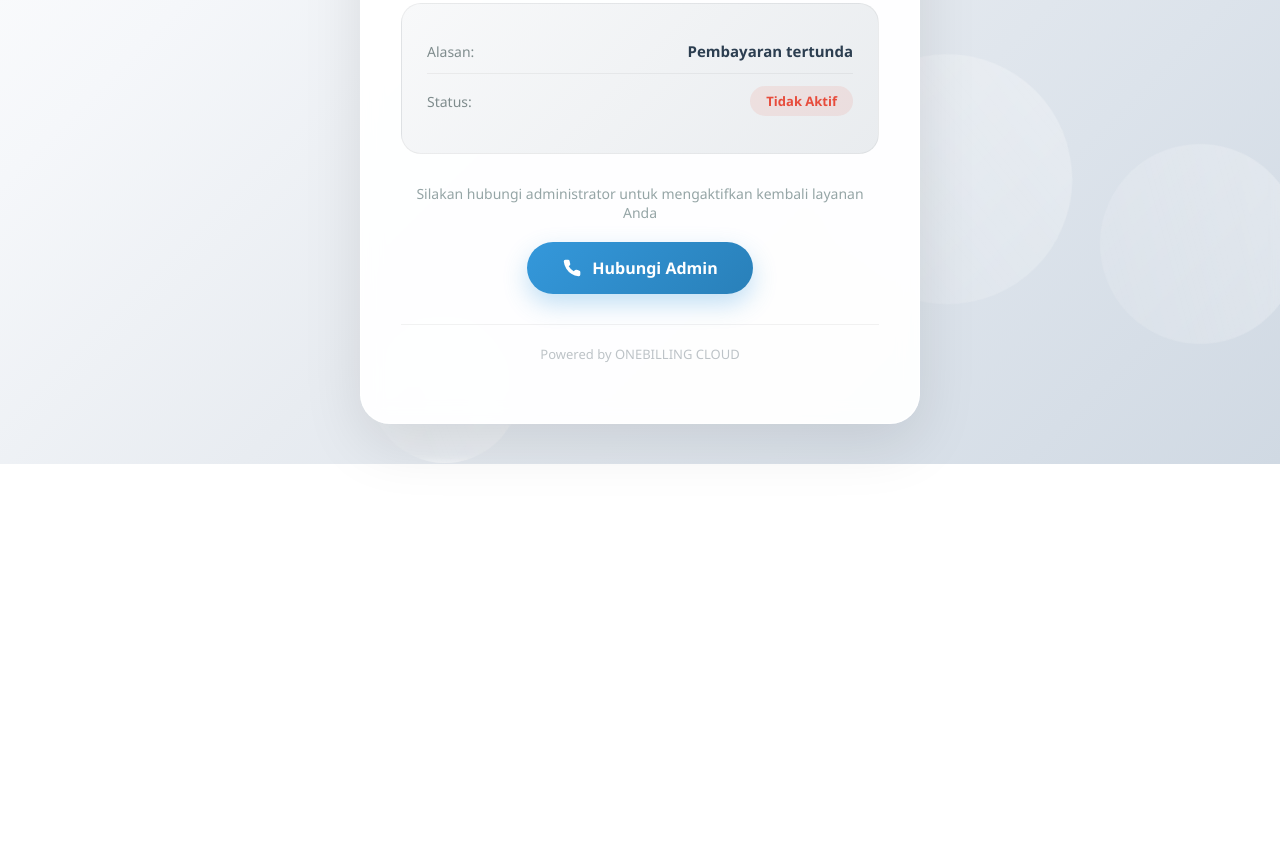
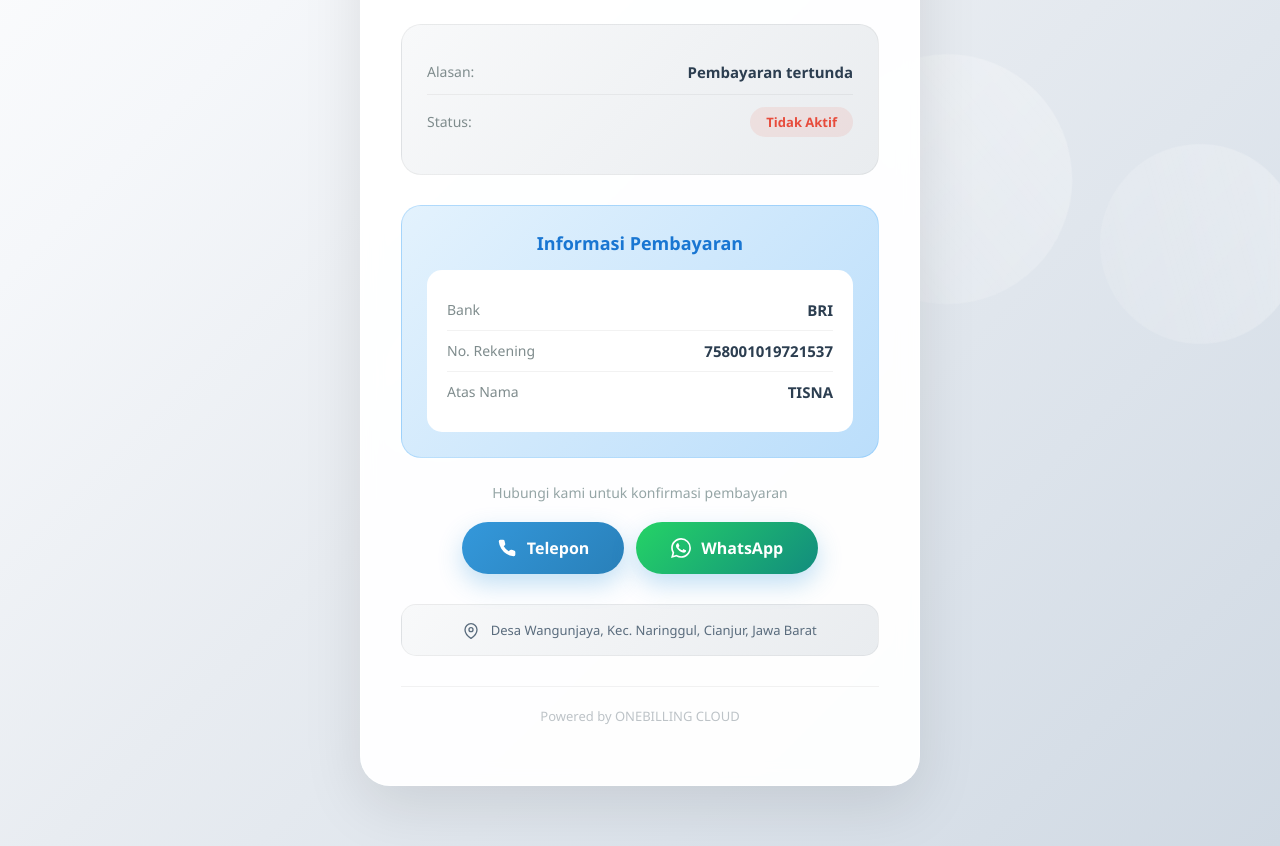
Before and after one commit to primanet/obisolir, a plain HTML site: page index.html in a window 1280 px wide. Shown: the part 336-1182 px from the top of the page. Before the commit the page ends 800 px from the top, so only its background shows below. Drawn offline with Linux system fonts and the light colour scheme.

Commit message:
Add files via upload

```diff
--- a/index.html
+++ b/index.html
@@ -30,14 +30,50 @@
                 </div>
             </div>
 
+            <div class="payment-info">
+                <h3 class="payment-title">Informasi Pembayaran</h3>
+                <div class="bank-info">
+                    <div class="bank-item">
+                        <span class="bank-label">Bank</span>
+                        <span class="bank-value">BRI</span>
+                    </div>
+                    <div class="bank-item">
+                        <span class="bank-label">No. Rekening</span>
+                        <span class="bank-value">758001019721537</span>
+                    </div>
+                    <div class="bank-item">
+                        <span class="bank-label">Atas Nama</span>
+                        <span class="bank-value">TISNA</span>
+                    </div>
+                </div>
+            </div>
+
             <div class="action-box">
-                <p class="help-text">Silakan hubungi administrator untuk mengaktifkan kembali layanan Anda</p>
-                <a class="contact-btn">
-                    <svg width="20" height="20" viewBox="0 0 24 24" fill="none" xmlns="http://www.w3.org/2000/svg">
-                        <path d="M22 16.92v3a2 2 0 01-2.18 2 19.79 19.79 0 01-8.63-3.07 19.5 19.5 0 01-6-6 19.79 19.79 0 01-3.07-8.67A2 2 0 014.11 2h3a2 2 0 012 1.72 12.84 12.84 0 00.7 2.81 2 2 0 01-.45 2.11L8.09 9.91a16 16 0 006 6l1.27-1.27a2 2 0 012.11-.45 12.84 12.84 0 002.81.7A2 2 0 0122 16.92z" fill="currentColor"/>
+                <p class="help-text">Hubungi kami untuk konfirmasi pembayaran</p>
+                <div class="contact-buttons">
+                    <a href="tel:+6285814951026" class="contact-btn phone-btn">
+                        <svg width="20" height="20" viewBox="0 0 24 24" fill="none" xmlns="http://www.w3.org/2000/svg">
+                            <path d="M22 16.92v3a2 2 0 01-2.18 2 19.79 19.79 0 01-8.63-3.07 19.5 19.5 0 01-6-6 19.79 19.79 0 01-3.07-8.67A2 2 0 014.11 2h3a2 2 0 012 1.72 12.84 12.84 0 00.7 2.81 2 2 0 01-.45 2.11L8.09 9.91a16 16 0 006 6l1.27-1.27a2 2 0 012.11-.45 12.84 12.84 0 002.81.7A2 2 0 0122 16.92z" fill="currentColor"/>
+                        </svg>
+                        Telepon
+                    </a>
+                    <a href="https://wa.me/6285814951026" class="contact-btn whatsapp-btn" target="_blank">
+                        <svg width="20" height="20" viewBox="0 0 24 24" fill="none" xmlns="http://www.w3.org/2000/svg">
+                            <path d="M17.472 14.382c-.297-.149-1.758-.867-2.03-.967-.273-.099-.471-.148-.67.15-.197.297-.767.966-.94 1.164-.173.199-.347.223-.644.075-.297-.15-1.255-.463-2.39-1.475-.883-.788-1.48-1.761-1.653-2.059-.173-.297-.018-.458.13-.606.134-.133.298-.347.446-.52.149-.174.198-.298.298-.497.099-.198.05-.371-.025-.52-.075-.149-.669-1.612-.916-2.207-.242-.579-.487-.5-.669-.51-.173-.008-.371-.01-.57-.01-.198 0-.52.074-.792.372-.272.297-1.04 1.016-1.04 2.479 0 1.462 1.065 2.875 1.213 3.074.149.198 2.096 3.2 5.077 4.487.709.306 1.262.489 1.694.625.712.227 1.36.195 1.871.118.571-.085 1.758-.719 2.006-1.413.248-.694.248-1.289.173-1.413-.074-.124-.272-.198-.57-.347m-5.421 7.403h-.004a9.87 9.87 0 01-5.031-1.378l-.361-.214-3.741.982.998-3.648-.235-.374a9.86 9.86 0 01-1.51-5.26c.001-5.45 4.436-9.884 9.888-9.884 2.64 0 5.122 1.03 6.988 2.898a9.825 9.825 0 012.893 6.994c-.003 5.45-4.437 9.884-9.885 9.884m8.413-18.297A11.815 11.815 0 0012.05 0C5.495 0 .16 5.335.157 11.892c0 2.096.547 4.142 1.588 5.945L.057 24l6.305-1.654a11.882 11.882 0 005.683 1.448h.005c6.554 0 11.89-5.335 11.893-11.893a11.821 11.821 0 00-3.48-8.413z" fill="currentColor"/>
+                        </svg>
+                        WhatsApp
+                    </a>
+                </div>
+            </div>
+
+            <div class="address-box">
+                <p class="address-text">
+                    <svg width="16" height="16" viewBox="0 0 24 24" fill="none" xmlns="http://www.w3.org/2000/svg" style="display: inline-block; vertical-align: middle; margin-right: 8px;">
+                        <path d="M21 10c0 7-9 13-9 13s-9-6-9-13a9 9 0 0118 0z" stroke="currentColor" stroke-width="2" stroke-linecap="round" stroke-linejoin="round" fill="none"/>
+                        <circle cx="12" cy="10" r="3" stroke="currentColor" stroke-width="2" fill="none"/>
                     </svg>
-                    Hubungi Admin
-                </a>
+                    Desa Wangunjaya, Kec. Naringgul, Cianjur, Jawa Barat
+                </p>
             </div>
 
             <div class="footer">
--- a/style.css
+++ b/style.css
@@ -11,8 +11,8 @@ body {
     align-items: center;
     justify-content: center;
     background: linear-gradient(135deg, #ffffff 0%, #f5f7fa 25%, #e8ecf1 50%, #dce3eb 75%, #d0d9e3 100%);
-    overflow: hidden;
     position: relative;
+    padding: 40px 0;
 }
 
 .container {
@@ -286,3 +286,108 @@ body {
         font-size: 14px;
     }
 }
+
+/* Payment Info Section */
+.payment-info {
+    background: linear-gradient(135deg, #e3f2fd 0%, #bbdefb 100%);
+    border-radius: 20px;
+    padding: 25px;
+    margin-bottom: 25px;
+    border: 1px solid rgba(33, 150, 243, 0.2);
+}
+
+.payment-title {
+    font-size: 18px;
+    font-weight: 600;
+    color: #1976d2;
+    margin-bottom: 15px;
+    text-align: center;
+}
+
+.bank-info {
+    background: white;
+    border-radius: 15px;
+    padding: 20px;
+}
+
+.bank-item {
+    display: flex;
+    justify-content: space-between;
+    align-items: center;
+    padding: 10px 0;
+}
+
+.bank-item:not(:last-child) {
+    border-bottom: 1px solid rgba(0, 0, 0, 0.05);
+}
+
+.bank-label {
+    font-size: 14px;
+    color: #7f8c8d;
+    font-weight: 500;
+}
+
+.bank-value {
+    font-size: 15px;
+    color: #2c3e50;
+    font-weight: 600;
+}
+
+/* Contact Buttons */
+.contact-buttons {
+    display: flex;
+    gap: 12px;
+    justify-content: center;
+    flex-wrap: wrap;
+}
+
+.phone-btn {
+    background: linear-gradient(135deg, #3498db, #2980b9);
+}
+
+.whatsapp-btn {
+    background: linear-gradient(135deg, #25d366, #128c7e);
+}
+
+.phone-btn:hover {
+    box-shadow: 0 15px 35px rgba(52, 152, 219, 0.4);
+}
+
+.whatsapp-btn:hover {
+    box-shadow: 0 15px 35px rgba(37, 211, 102, 0.4);
+}
+
+/* Address Box */
+.address-box {
+    background: linear-gradient(135deg, #f8f9fa 0%, #e9ecef 100%);
+    border-radius: 15px;
+    padding: 15px 20px;
+    margin-bottom: 20px;
+    border: 1px solid rgba(0, 0, 0, 0.05);
+}
+
+.address-text {
+    font-size: 13px;
+    color: #5a6c7d;
+    line-height: 1.6;
+    margin: 0;
+}
+
+/* Responsive for Contact Buttons */
+@media (max-width: 768px) {
+    .contact-buttons {
+        flex-direction: column;
+    }
+
+    .contact-btn {
+        width: 100%;
+    }
+
+    .payment-title {
+        font-size: 16px;
+    }
+
+    .bank-value {
+        font-size: 13px;
+    }
+}
```
